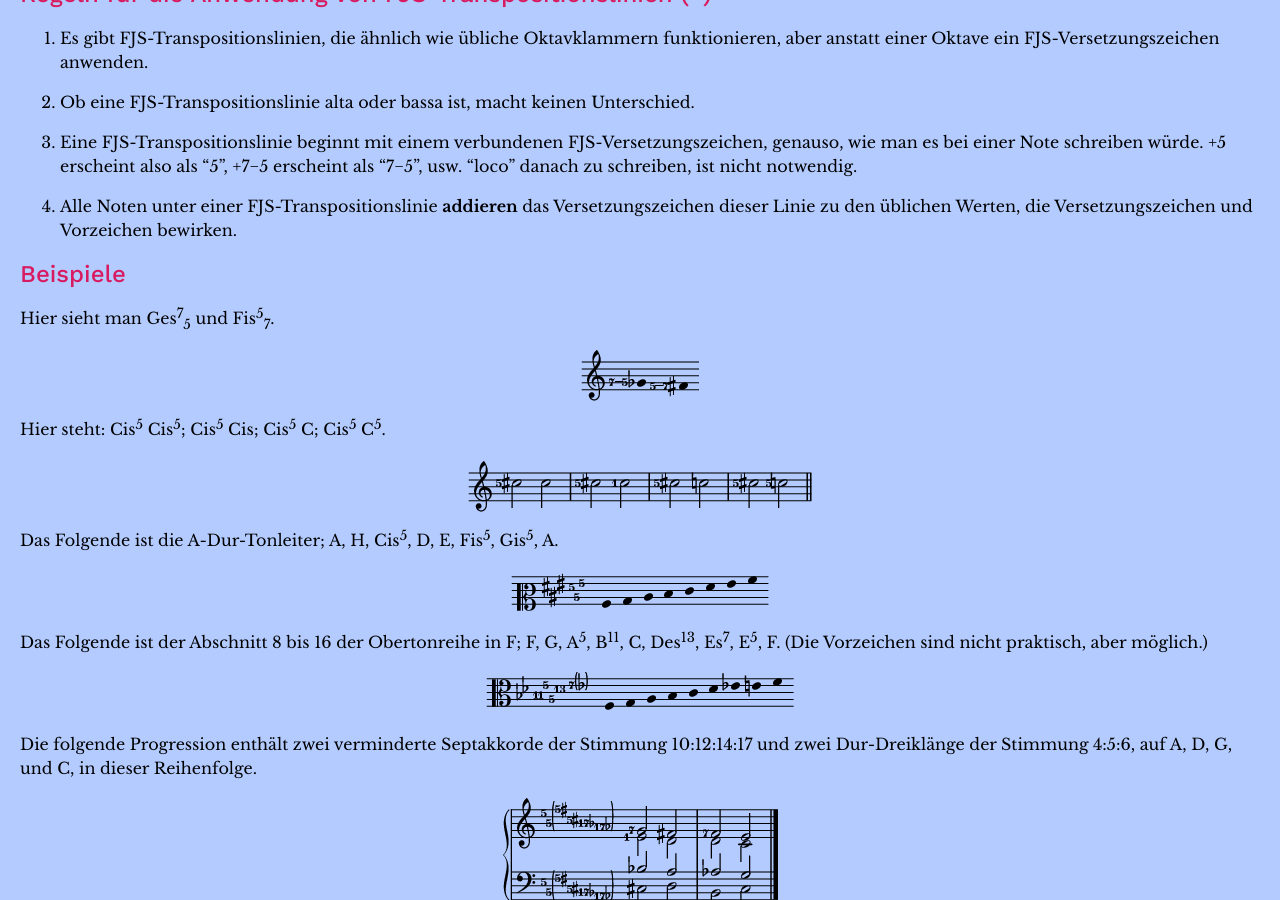
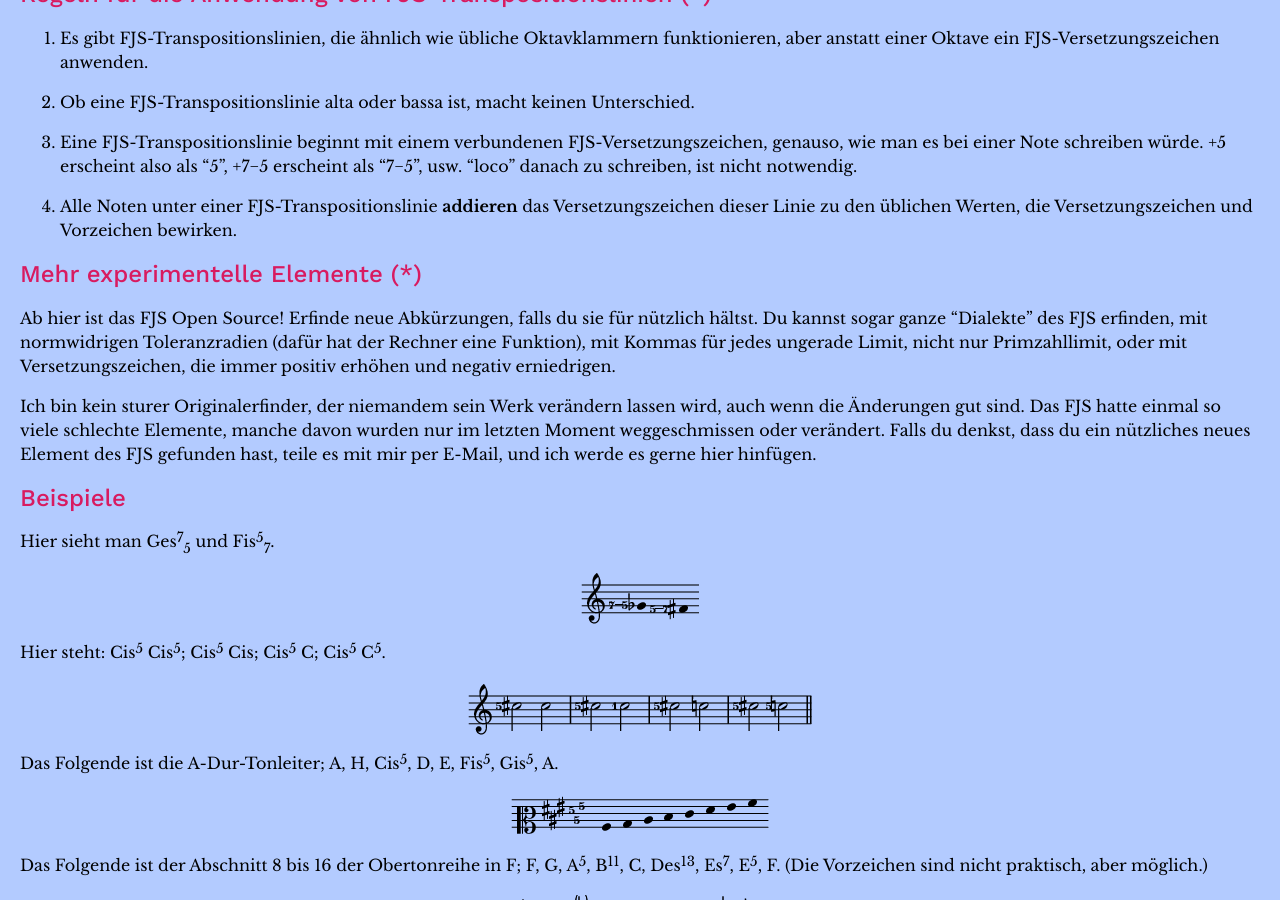
Before and after one commit to misotanni/misotanni.github.io, a Jekyll site: the page built from fjs/de/rules.md, in a window 1280 px wide and 900 px high, scrolled down 3541 px. Built offline with Jekyll 4.4.1, drawn with Linux system fonts in a browser that asks for light colours; our own code applies the rules of GitHub Pages for plain Markdown files; formulas are drawn with MathJax 3.

Commit message:
experimental features DE

```diff
--- a/fjs/de/rules.md
+++ b/fjs/de/rules.md
@@ -106,6 +106,12 @@ Alles, was experimentelle Kurzschriftelemente angeht, ist mit dem Symbol (\*) ma
 
 4. Alle Noten unter einer FJS-Transpositionslinie **addieren** das Versetzungszeichen dieser Linie zu den üblichen Werten, die Versetzungszeichen und Vorzeichen bewirken.
 
+## Mehr experimentelle Elemente (\*)
+
+Ab hier ist das FJS Open Source! Erfinde neue Abkürzungen, falls du sie für nützlich hältst. Du kannst sogar ganze "Dialekte" des FJS erfinden, mit normwidrigen Toleranzradien (dafür hat der Rechner eine Funktion), mit Kommas für jedes ungerade Limit, nicht nur Primzahllimit, oder mit Versetzungszeichen, die immer positiv erhöhen und negativ erniedrigen.
+
+Ich bin kein sturer Originalerfinder, der niemandem sein Werk verändern lassen wird, auch wenn die Änderungen gut sind. Das FJS hatte einmal so viele schlechte Elemente, manche davon wurden nur im letzten Moment weggeschmissen oder verändert. Falls du denkst, dass du ein nützliches neues Element des FJS gefunden hast, teile es mit mir per E-Mail, und ich werde es gerne hier hinfügen.
+
 ## Beispiele
 
 Hier sieht man Ges<sup>7</sup><sub>5</sub> und Fis<sup>5</sup><sub>7</sub>.
```
